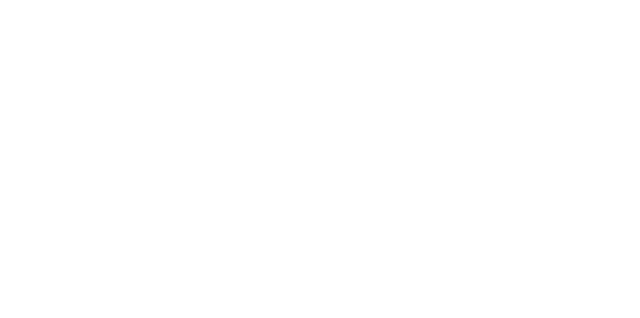
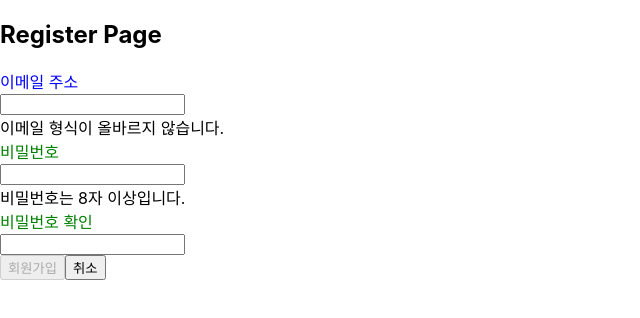
Before and after one commit to ksm9317/todolist, a React (Create React App) app: page /register in a window 1280 px wide. Before the commit this address had no page. Shown: the top 318 px of the page, without its empty margins (0-640 px from the left). Built offline with nearby package versions, Linux system fonts and the light colour scheme; the HTML template or start-up script is replaced by a standard one.

Commit message:
Login MVP

```diff
--- a/package.json
+++ b/package.json
@@ -6,6 +6,7 @@
     "@testing-library/jest-dom": "^5.16.5",
     "@testing-library/react": "^13.3.0",
     "@testing-library/user-event": "^13.5.0",
+    "axios": "^0.27.2",
     "react": "^18.2.0",
     "react-dom": "^18.2.0",
     "react-router-dom": "^6.3.0",
--- a/src/App.js
+++ b/src/App.js
@@ -1,7 +1,11 @@
 // import './App.css';
+import React, { createContext } from 'react';
 import { BrowserRouter as Router, Routes, Route } from 'react-router-dom';
 import Login from './page/Login';
+import Register from './page/Register';
 import Todo from './page/Todo';
+
+export const DispatchContext = createContext(null);
 
 function App() {
   return (
@@ -9,6 +13,7 @@
       <Router>
         <Routes>
           <Route path="/" exact element={<Login />} />
+          <Route path="/register" element={<Register />} />
           <Route path="/todo" element={<Todo />} />
         </Routes>
       </Router>
--- /dev/null
+++ b/src/components/user/LoginForm.js
@@ -0,0 +1,101 @@
+import React, { useState, useContext } from 'react';
+import { useNavigate } from 'react-router-dom';
+import * as Api from '../../api';
+import { DispatchContext } from '../../App';
+
+function LoginForm() {
+  const [email, setEmail] = useState('');
+  const [password, setPassword] = useState('');
+  const navigate = useNavigate();
+  const dispatch = useContext(DispatchContext);
+
+  //이메일이 abc@example.com 형태인지 regex를 이용해 확인함.
+  const validateEmail = (email) => {
+    return email
+      .toLowerCase()
+      .match(
+        /^(([^<>()[\]\\.,;:\s@"]+(\.[^<>()[\]\\.,;:\s@"]+)*)|(".+"))@((\[[0-9]{1,3}\.[0-9]{1,3}\.[0-9]{1,3}\.[0-9]{1,3}\])|(([a-zA-Z\-0-9]+\.)+[a-zA-Z]{2,}))$/
+      );
+  };
+  //위 validateEmail 함수를 통해 이메일 형태 적합 여부를 확인함.
+  const isEmailValid = validateEmail(email);
+  // 비밀번호가 8자 이상인지 여부를 확인함.
+  const isPasswordValid = password.length >= 8;
+
+  // 이메일과 비밀번호 조건이 동시에 만족되는지 확인함.
+  const isFormValid = isEmailValid && isPasswordValid;
+
+  const handleSubmit = async (e) => {
+    e.preventDefault();
+
+    try {
+      // "/auth/signin" 엔드포인트로 post요청함.
+      const res = await Api.post('/auth/signin', {
+        email,
+        password,
+      });
+      // 유저 정보는 response의 data임.
+      const user = res.data;
+      // JWT 토큰은 유저 정보의 token임.
+      const jwtToken = user.token;
+      // sessionStorage에 "userToken"이라는 키로 JWT 토큰을 저장함.
+      sessionStorage.setItem('userToken', jwtToken);
+      // dispatch 함수를 이용해 로그인 성공 상태로 만듦.
+      dispatch({
+        type: 'LOGIN_SUCCESS',
+        payload: user,
+      });
+
+      // 기본 페이지로 이동함.
+      navigate('/', { replace: true });
+    } catch (err) {
+      console.log('로그인에 실패하였습니다.\n', err);
+    }
+  };
+
+  return (
+    <>
+      <section
+      // style={{
+      //   display: 'flex',
+      //   flexDirection: 'column',
+      //   alignItems: 'center',
+      // }}
+      >
+        <form onSubmit={handleSubmit}>
+          <article className="email">
+            <div style={{ color: 'blue' }}>이메일 주소</div>
+            <input
+              type="email"
+              value={email}
+              onChange={(e) => setEmail(e.target.value)}
+            ></input>
+            <div>{!isEmailValid && '이메일 형식이 올바르지 않습니다.'}</div>
+          </article>
+          <article className="password">
+            <div style={{ color: 'green' }}>비밀번호</div>
+            <input
+              type="password"
+              value={password}
+              onChange={(e) => setPassword(e.target.value)}
+            ></input>
+            <div>{!isPasswordValid && '비밀번호는 8자 이상입니다.'}</div>
+          </article>
+          <article className="btn">
+            <button className="loginBtn" type="submit" disabled={!isFormValid}>
+              로그인
+            </button>
+            <button
+              className="registerBtn"
+              onClick={() => navigate('/register')}
+            >
+              회원가입
+            </button>
+          </article>
+        </form>
+      </section>
+    </>
+  );
+}
+
+export default LoginForm;
--- /dev/null
+++ b/src/components/user/RegisterForm.js
@@ -0,0 +1,111 @@
+import React, { useState } from 'react';
+import { useNavigate } from 'react-router-dom';
+import * as Api from '../../api';
+
+function RegisterForm() {
+  const navigate = useNavigate();
+
+  //useState로 email 상태를 생성함.
+  const [email, setEmail] = useState('');
+  //useState로 password 상태를 생성함.
+  const [password, setPassword] = useState('');
+  //useState로 confirmPassword 상태를 생성함.
+  const [confirmPassword, setConfirmPassword] = useState('');
+
+  //이메일이 abc@example.com 형태인지 regex를 이용해 확인함.
+  const validateEmail = (email) => {
+    return email
+      .toLowerCase()
+      .match(
+        /^(([^<>()[\]\\.,;:\s@"]+(\.[^<>()[\]\\.,;:\s@"]+)*)|(".+"))@((\[[0-9]{1,3}\.[0-9]{1,3}\.[0-9]{1,3}\.[0-9]{1,3}\])|(([a-zA-Z\-0-9]+\.)+[a-zA-Z]{2,}))$/
+      );
+  };
+
+  //위 validateEmail 함수를 통해 이메일 형태 적합 여부를 확인함.
+  const isEmailValid = validateEmail(email);
+  // 비밀번호가 8자 이상인지 여부를 확인함.
+  const isPasswordValid = password.length >= 8;
+  // 비밀번호와 확인용 비밀번호가 일치하는지 여부를 확인함.
+  const isPasswordSame = password === confirmPassword;
+
+  // 위 3개 조건이 모두 동시에 만족되는지 여부를 확인함.
+  const isFormValid = isEmailValid && isPasswordValid && isPasswordSame;
+
+  const handleSubmit = async (e) => {
+    e.preventDefault();
+
+    try {
+      // "user/register" 엔드포인트로 post요청함.
+      await Api.post('/auth/signup', {
+        email,
+        password,
+      });
+
+      // 로그인 페이지로 이동함.
+      navigate('/');
+    } catch (err) {
+      console.log('회원가입에 실패하였습니다.', err);
+    }
+  };
+
+  return (
+    <>
+      <section
+      // onSubmit={handleSubmit}
+      // style={{
+      //   display: 'flex',
+      //   flexDirection: 'column',
+      //   alignItems: 'center',
+      // }}
+      >
+        <form onSubmit={handleSubmit}>
+          <article className="email">
+            <div style={{ color: 'blue' }}>이메일 주소</div>
+            <input
+              type="email"
+              value={email}
+              onChange={(e) => setEmail(e.target.value)}
+            ></input>
+            <div>{!isEmailValid ? '이메일 형식이 올바르지 않습니다.' : ''}</div>
+          </article>
+          <article className="password">
+            <div style={{ color: 'green' }}>비밀번호</div>
+            <input
+              type="password"
+              value={password}
+              onChange={(e) => setPassword(e.target.value)}
+            ></input>
+            <div>{!isPasswordValid ? '비밀번호는 8자 이상입니다.' : ''}</div>
+          </article>
+          <article className="password">
+            <div style={{ color: 'green' }}>비밀번호 확인</div>
+            <input
+              type="password"
+              value={confirmPassword}
+              onChange={(e) => setConfirmPassword(e.target.value)}
+            ></input>
+            <div>{!isPasswordSame && <p>비밀번호가 일치하지 않습니다.</p>}</div>
+          </article>
+          <article className="btn">
+            <button
+              className="registerBtn"
+              disabled={!isFormValid}
+              onClick={() => navigate('/register')}
+            >
+              회원가입
+            </button>
+            <button
+              className="loginBtn"
+              type="cancel"
+              onClick={() => navigate('/')}
+            >
+              취소
+            </button>
+          </article>
+        </form>
+      </section>
+    </>
+  );
+}
+
+export default RegisterForm;
--- a/src/page/Login.js
+++ b/src/page/Login.js
@@ -1,7 +1,10 @@
+import LoginForm from '../components/user/LoginForm';
+
 function Login() {
   return (
     <>
       <h2>Login Page</h2>
+      <LoginForm />
     </>
   );
 }
--- /dev/null
+++ b/src/page/Register.js
@@ -0,0 +1,12 @@
+import RegisterForm from '../components/user/RegisterForm';
+
+function Register() {
+  return (
+    <>
+      <h2>Register Page</h2>
+      <RegisterForm />
+    </>
+  );
+}
+
+export default Register;
```
Also changed, not shown: 1 other file (tests, documents, lock files or other folders).
